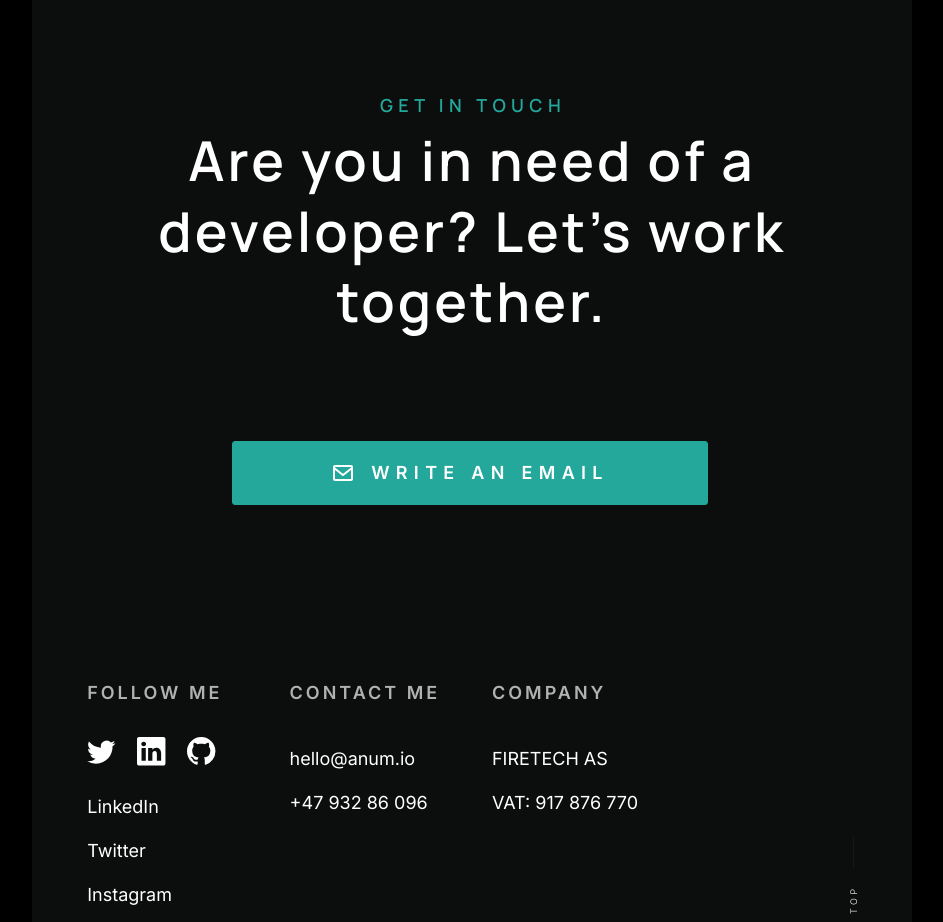
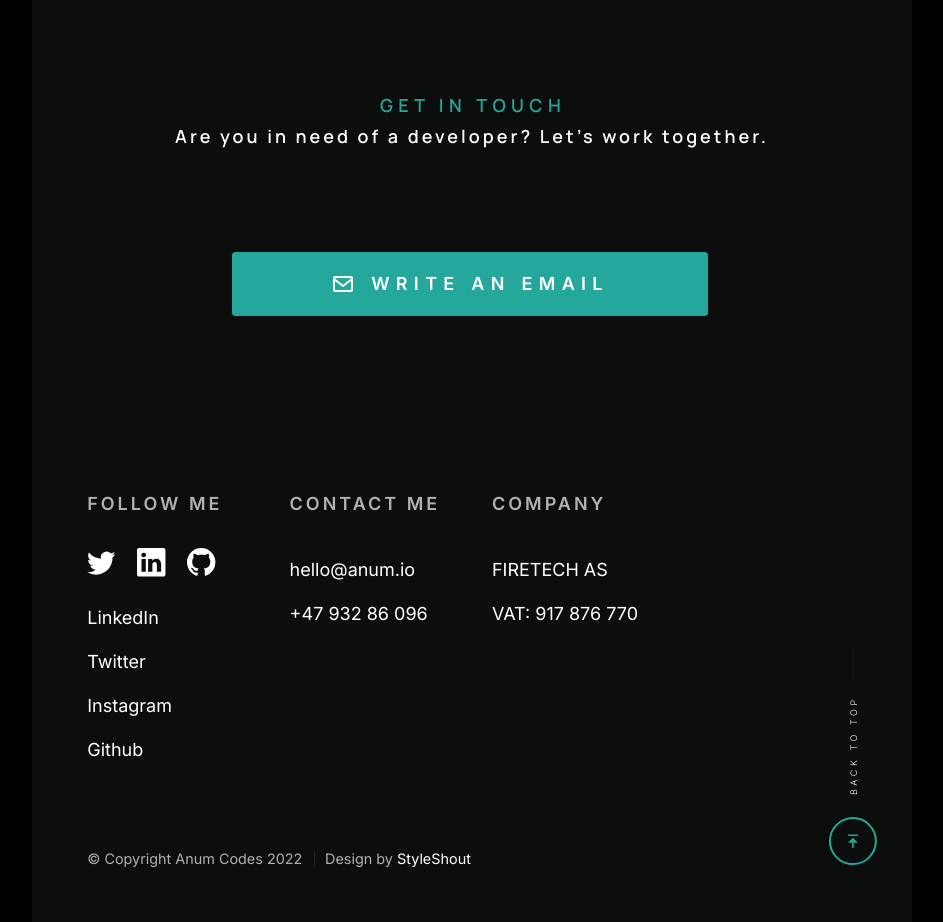
Before and after one commit to AnumQ/ai-next, a Next.js app: page / in a window 1280 px wide. Shown: the part 1620-2542 px from the top of the page, without its empty margins (168-1111 px from the left). Built offline with nearby package versions, Linux system fonts and the light colour scheme.

Commit message:
Add font-size for text-display-title: Get in touch

```diff
--- a/styles/css/styles.css
+++ b/styles/css/styles.css
@@ -2763,7 +2763,8 @@ img.u-pull-left {
 
 .text-display-title {
   font-family: var(--font-2);
-  font-size: 5.5rem;
+  font-size: calc(var(--base-font-size) * var(--text-multiplier) * 2);
+  /* font-size: calc(var(--text-xxl * --text-multiplier)) px; */
   letter-spacing: 3px;
   font-weight: 600;
   line-height: 1.2857;
@@ -3189,7 +3190,7 @@ img.u-pull-left {
   background-size: 100%;
   width: 100%;
   /* background: red; */
-  /* height: 1468px; */
+  height: 1468px;
   position: absolute;
   top: 1rem;
   right: 0;
```
